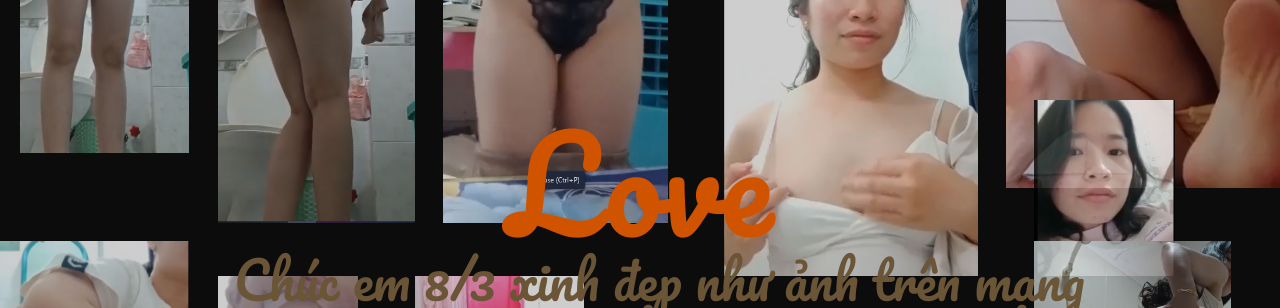
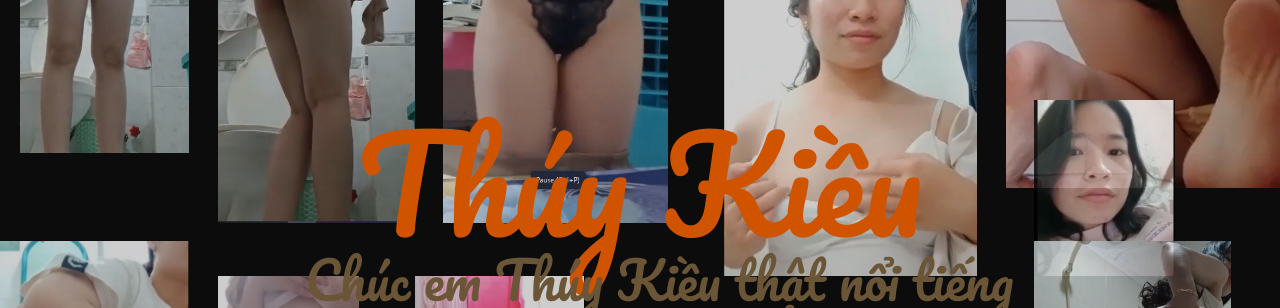
Before and after one commit to minhtam17029/thuykieu8-3, a plain HTML site: page index.html in a window 1280 px wide. Shown: the part 194-502 px from the top of the page. Drawn offline with Linux system fonts and the light colour scheme; a web font is replaced by a local one.

Commit message:
update index

```diff
--- a/index.html
+++ b/index.html
@@ -37,10 +37,10 @@ supportsCssVars() || alert("Please view this demo in a modern browser that suppo
 					<div class="grid__item pos-11"><div class="grid__item-img" style="background-image:url(./img/s2.png);" class="hover"></div></div>
 				</div>
                 <h2 class="content__title no-select">
-					<span>Love</span>
+					<span>Thúy Kiều</span>
 				</h2>
 				<h2 class="content__title no-select">
-					<span class="content__title-sub">Chúc em 8/3 xinh đẹp như ảnh trên mạng</span>
+					<span class="content__title-sub">Chúc em Thúy Kiều thật nổi tiếng</span>
 				</h2>
 			</div>
 		</main>
```
